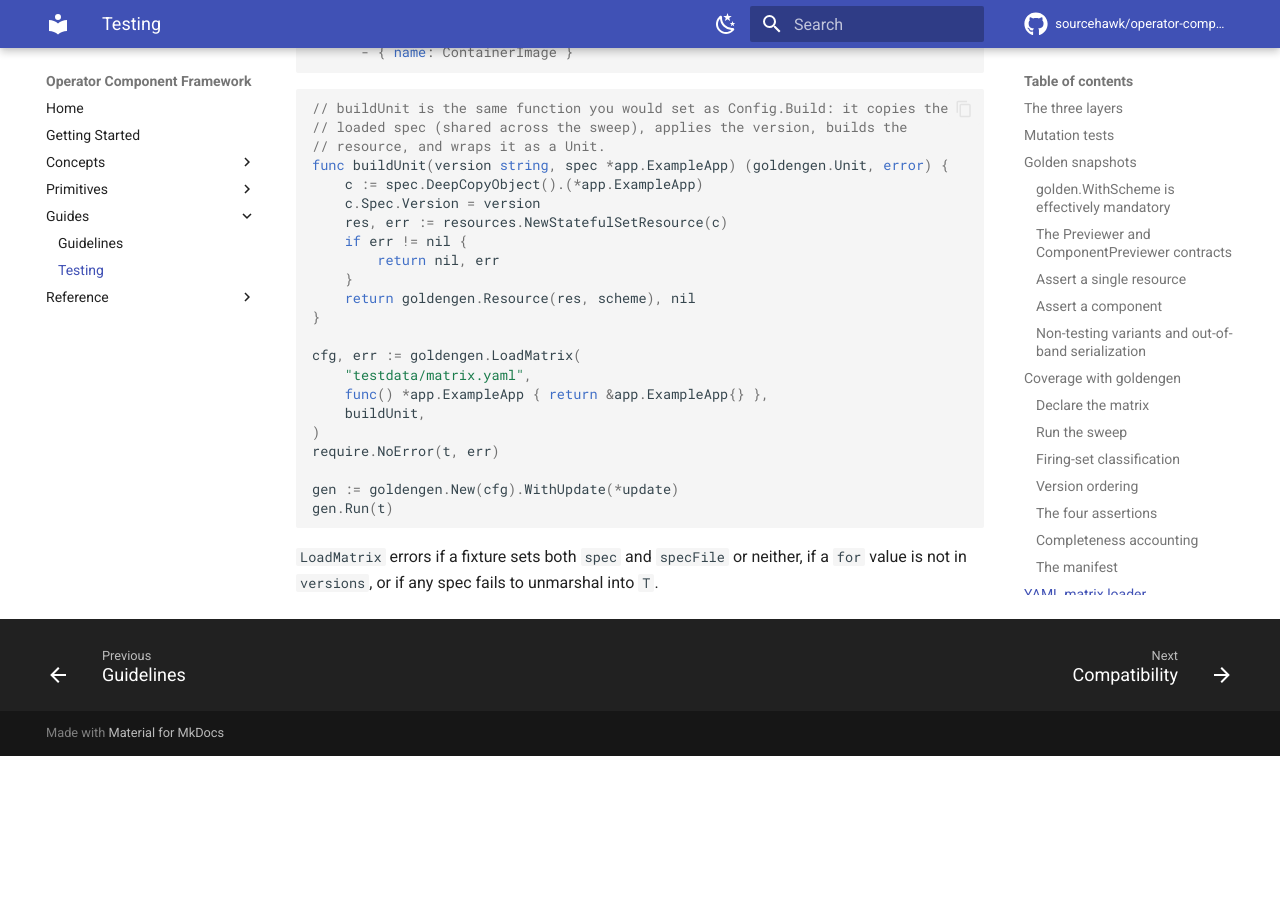
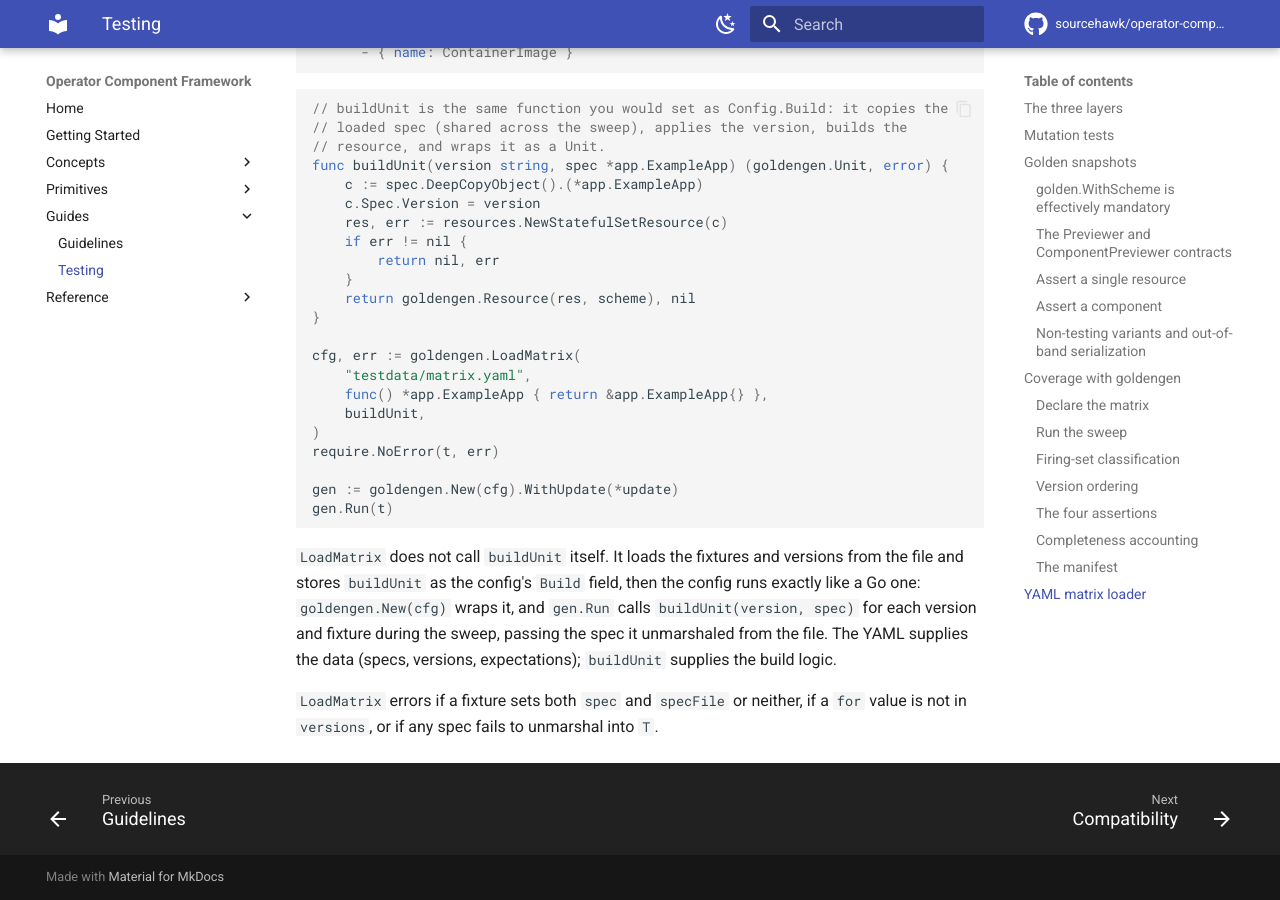
Before and after one commit to sourcehawk/operator-component-framework, an MkDocs documentation site: the page built from docs/testing.md, in a window 1280 px wide and 900 px high, scrolled down 10264 px. Built offline with MkDocs 1.6.1 and Material for MkDocs 9.7.7, drawn with Linux system fonts in a browser that asks for light colours; comment, search, counter and statistics services are not loaded; before the commit the page ends 11020 px from its top, so only the background shows below that.

Commit message:
docs: explain that Run invokes the LoadMatrix build function
Make the wiring explicit: LoadMatrix stores buildUnit as Config.Build and loads
fixtures from the file; goldengen.New + gen.Run then call buildUnit per version
and fixture. The YAML supplies the data, buildUnit supplies the build logic.

Co-Authored-By: Claude Opus 4.8 (1M context) <noreply@anthropic.com>

````diff
--- a/docs/testing.md
+++ b/docs/testing.md
@@ -463,5 +463,10 @@ gen := goldengen.New(cfg).WithUpdate(*update)
 gen.Run(t)
 ```
 
+`LoadMatrix` does not call `buildUnit` itself. It loads the fixtures and versions from the file and stores `buildUnit`
+as the config's `Build` field, then the config runs exactly like a Go one: `goldengen.New(cfg)` wraps it, and `gen.Run`
+calls `buildUnit(version, spec)` for each version and fixture during the sweep, passing the spec it unmarshaled from the
+file. The YAML supplies the data (specs, versions, expectations); `buildUnit` supplies the build logic.
+
 `LoadMatrix` errors if a fixture sets both `spec` and `specFile` or neither, if a `for` value is not in `versions`, or
 if any spec fails to unmarshal into `T`.
````
